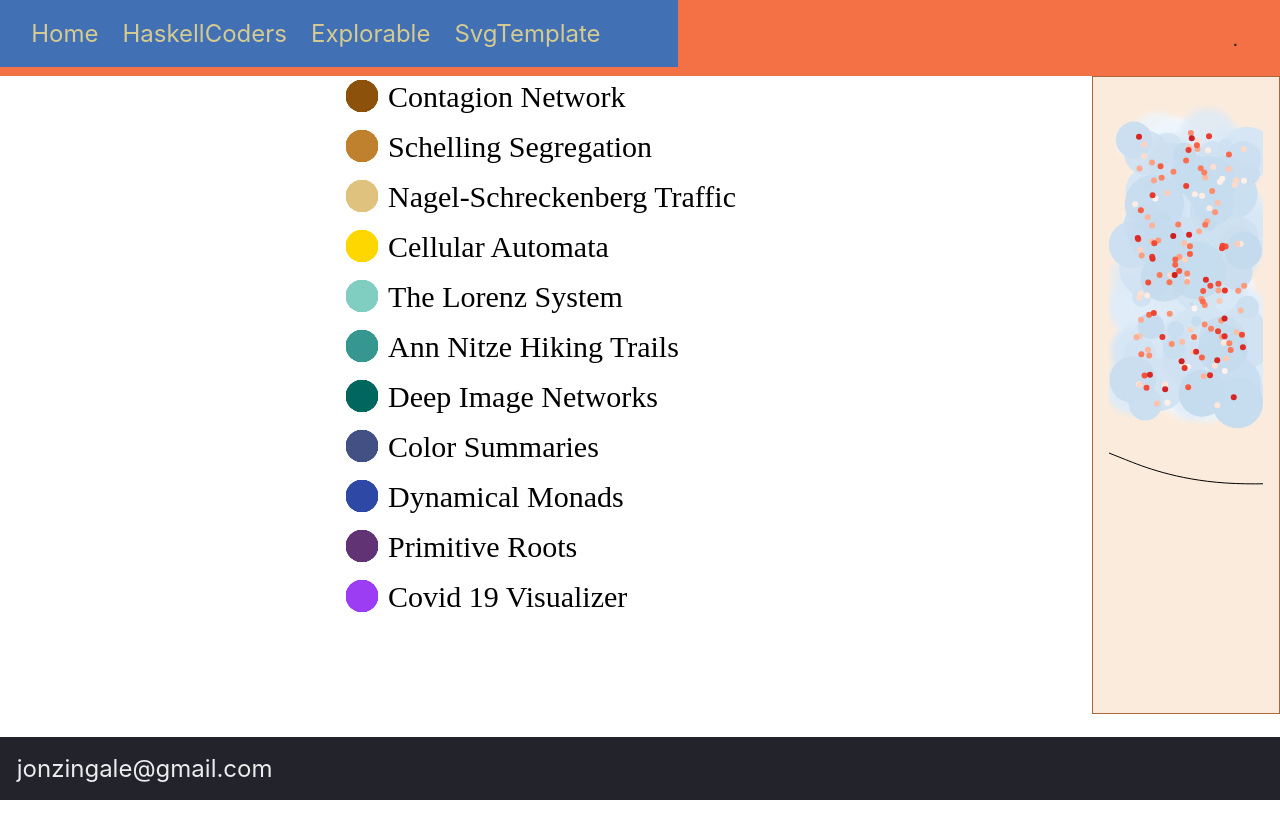
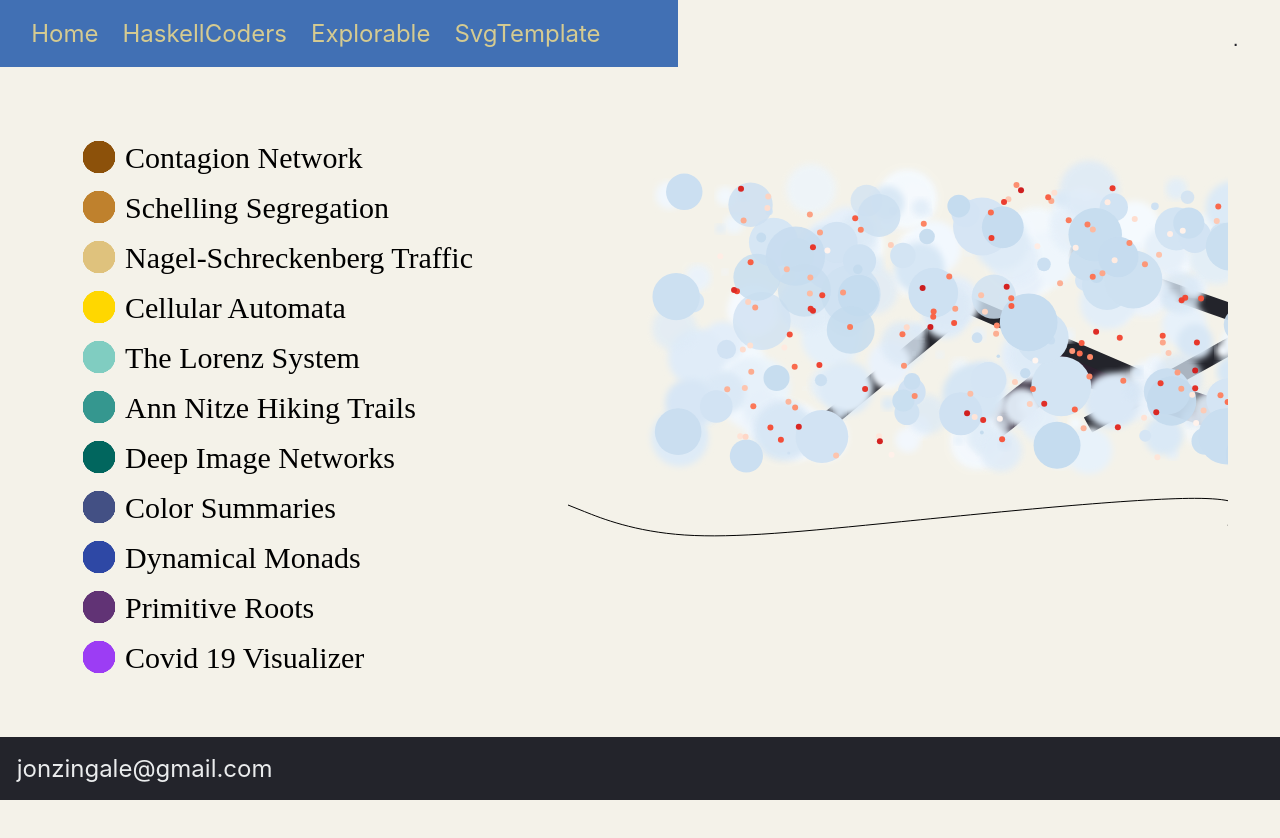
Before and after one commit to jonzingale/Website, a React (Create React App) app: page /explorable in a window 1280 px wide. Shown: the top 838 px of the page. Built offline with nearby package versions, Linux system fonts and the light colour scheme.

Commit message:
made explicit css for module

```diff
--- a/src/css/full-page.css
+++ b/src/css/full-page.css
@@ -1,4 +1,4 @@
-.container {
+.explorable .container {
   display: grid;
 
   grid-template-areas:
@@ -10,27 +10,30 @@
   background-color: #f4f2e9;
 }
 
-article {
+.explorable article {
   padding-top: 3em;
   padding-left: 4em;
   grid-area: content;
   padding-bottom: 0em;
   margin-bottom: 10em;
-  font-size: 1.28em;
 }
 
-header {
+.explorable rect {
+  fill: #f4f2e9;
+  stroke-width: 0;
+}
+
+.explorable header {
  background-color: unset;
 }
 
-.sidebar-right {
+.explorable .sidebar-right {
+  margin-right: 5%;
   grid-area: sidebarRight;
 }
 
-.sidebar-content {
-  /*width: 70%;*/
+.explorable .sidebar-content {
+  background-color: unset;
   border-style: none;
   padding-top: 10%;
-  font-family: helvetica;
-  background-color: unset;
 }
--- a/src/pages/Explorable.jsx
+++ b/src/pages/Explorable.jsx
@@ -2,11 +2,12 @@ import React, { Component } from 'react'
 import PlumBlossom from './../svg/PlumBlossomFull.jsx'
 import ExplorableMenu from './../js/ExplorableMenu.jsx'
 import './../css/main.css'
-// import './../css/full-page.css' // WHY DOES THIS FUCK WITH EVERYTHING???
+import './../css/full-page.css' // WHY DOES THIS FUCK WITH EVERYTHING???
 
 class Explorable extends Component {
   render() {
     return(
+      <div className='explorable'>
         <div className='container'>
           <header>.</header>
           <article>
@@ -18,6 +19,7 @@ class Explorable extends Component {
             </div>
           </aside>
         </div>
+      </div>
     )
   }
 }
--- a/src/svg/PlumBlossomFull.jsx
+++ b/src/svg/PlumBlossomFull.jsx
@@ -1,6 +1,7 @@
 import React, { Component } from 'react'
 import * as d3 from 'd3'
 
+// FullPage version of PlumBlossom
 class PlumBlossom extends Component {
 
   componentDidMount() {
@@ -9,7 +10,7 @@ class PlumBlossom extends Component {
     var svg_height = svg.style('height').replace('px','')
 
     var xScale = d3.scaleLinear()
-      .domain([0, 1]).range([0, svg_width])
+      .domain([0, 1]).range([100, 750])
 
     var yScale = d3.scaleLinear()
       .domain([0, 1]).range([0, svg_height])
@@ -17,10 +18,6 @@ class PlumBlossom extends Component {
     // background box
     svg.append('rect')
       .attr('class', 'background-box')
-      .attr('x', 1).attr('y', 0)
-      .attr('stroke','#777')
-      .attr('stroke-width', this.props.border ? '0.3em' : '0')
-      .attr('fill', this.props.paperColor) // cream paper
       .attr('width','100%')
 
     var lineGenerator = d3.line().curve(d3.curveBasis)
@@ -71,12 +68,11 @@ class PlumBlossom extends Component {
       .attr("class", "blue-circles")
       .selectAll("circle")
       .data(data).enter().append("circle")
-        .attr('id', function(d, i) { return i })
-        .attr("r", function(d) { return Math.random()*30 })
-        .attr('cy', function(d) { return yScale(Math.random())/2.2 + 40})
-        .attr('cx', function(d) { return xScale(Math.random())/1.3 + svg_width/7 })
-        .attr('fill', function(d) { return d3.interpolateBlues(d/1200) })
-        .attr("opacity", function(d) { return Math.random() + 0.7 })
+        .attr("r", d => Math.random()*30 )
+        .attr('cy', d => yScale(Math.random())/2.2 + 40)
+        .attr('cx', d => xScale(Math.random()))
+        .attr('fill', d => d3.interpolateBlues(d/1200) )
+        .attr("opacity", d => Math.random() + 0.7 )
         .attr('stroke-width', '1.5px')
         .style("filter", d => d < 200 ? "url(#blur)" : ""); // blur
 
@@ -95,11 +91,10 @@ class PlumBlossom extends Component {
       .attr("class", "pink-circles")
       .selectAll("circle")
       .data(data).enter().append("circle")
-        .attr('id', function(d, i) { return i })
         .attr("r", 3)
-        .attr('cy', function(d) { return yScale(Math.random())/2.2 + 40})
-        .attr('cx', function(d) { return xScale(Math.random())/1.4 + svg_width/6 })
-        .attr('fill', function(d) { return d3.interpolateReds(d/200) })
+        .attr('cy', d => yScale(Math.random())/2.2 + 40)
+        .attr('cx', d => xScale(Math.random())*0.9 + 60)
+        .attr('fill', d => d3.interpolateReds(d/200) )
         .attr('stroke-width', '1.5px')
   }
 
```
Lines whose indentation alone changed are shown as unchanged.
